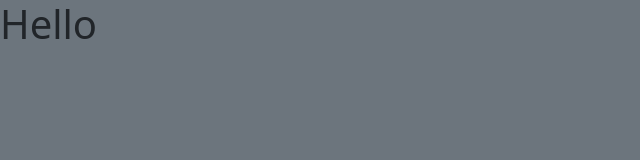
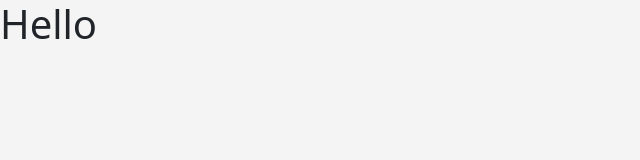
Before and after one commit to JLoweDev/bootstrap-test, a website: page index.html in a window 1280 px wide. Shown: the whole page, without its empty margins (0-640 px from the left). Drawn offline with Linux system fonts and the light colour scheme.

Commit message:
adjusted variable in scss

```diff
--- a/scss/main.scss
+++ b/scss/main.scss
@@ -1 +1,4 @@
+// Variables
+$secondary: #f4f4f4;
+
 @import '../node_modules/bootstrap/scss/bootstrap.scss';
```
Also changed, not shown: css/main.css.
